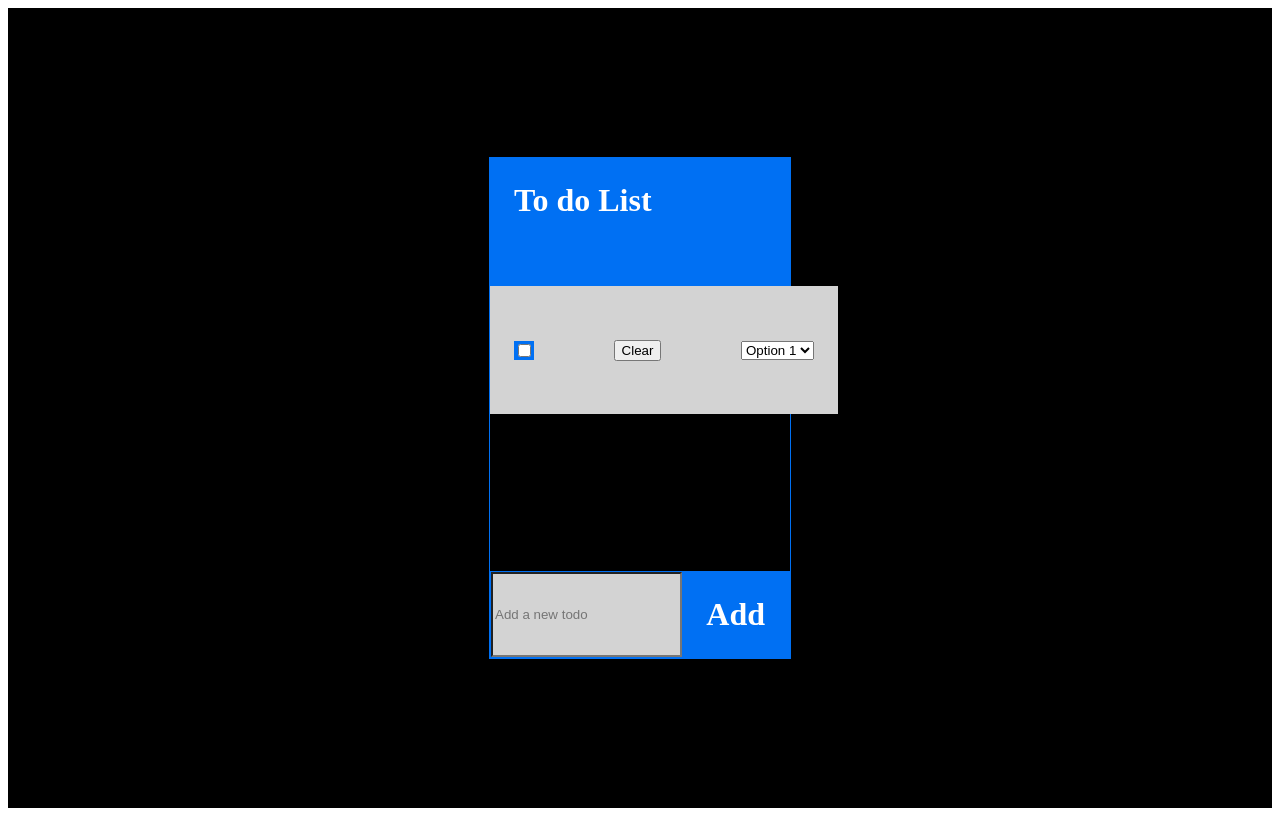
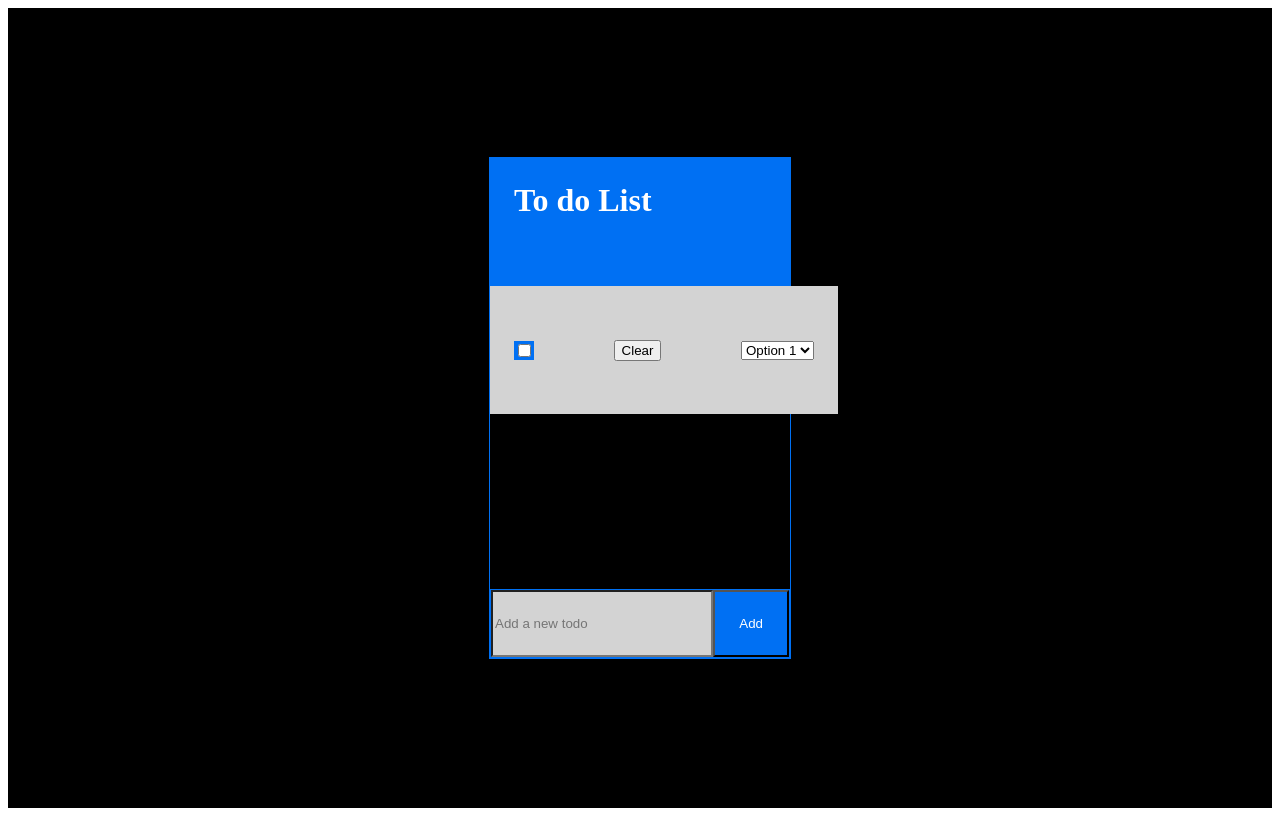
Before and after one commit to ojdomela/next-to-do-list, a Next.js app: page / in a window 1280 px wide. Built offline with nearby package versions, Linux system fonts and the light colour scheme.

Commit message:
is this the power of boundaries?

```diff
--- a/components/TodoListInput/TodoListInput.styles.tsx
+++ b/components/TodoListInput/TodoListInput.styles.tsx
@@ -1,7 +1,7 @@
 import styled from "styled-components";
 import { theme } from "../../styles/GlobalStyle";
 
-export const Wrapper = styled.div`
+export const Form = styled.form`
     display: flex;
     align-items: stretch;
     justify-content: space-between;
@@ -10,10 +10,11 @@ export const Wrapper = styled.div`
 
 export const Input = styled.input`
     flex: 1;
+    color: black;
     background-color: ${theme.colors.secondary};
 `;
 
-export const Button = styled.h1`
+export const Button = styled.button`
     color: white;
     background-color: ${theme.colors.primary};
     margin: 0;
--- a/components/TodoListInput/TodoListInput.tsx
+++ b/components/TodoListInput/TodoListInput.tsx
@@ -1,16 +1,22 @@
 import React from "react";
-import { Wrapper, Input, Button } from "./TodoListInput.styles";
+import { Form, Input, Button } from "./TodoListInput.styles";
 
 interface Props {
     addTodo: (text: string) => void;
 }
 
-const TodoListInput: React.FC<Props> = () => {
+const TodoListInput: React.FC<Props> = ({ addTodo }) => {
+
+    const handleSubmit = (e: React.FormEvent<HTMLFormElement>) => {
+        e.preventDefault();
+        console.log(e.currentTarget.todo.value);
+    }
+
     return (
-        <Wrapper>
+        <Form onSubmit={handleSubmit}>
             <Input type="text" placeholder="Add a new todo" />
-            <Button>Add</Button>
-        </Wrapper>
+            <Button type="submit">Add</Button>
+        </Form>
     )
 };
 
```
